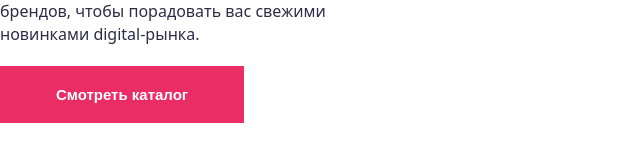
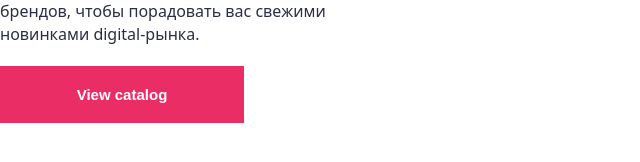
Before and after one commit to abdihalilov-dev/task, a plain HTML site: page index.html in a window 1280 px wide. Shown: the part 216-378 px from the top of the page, 0-640 px from the left. Drawn offline with nearby package versions, Linux system fonts and the light colour scheme.

Commit message:
i've changed the button

```diff
--- a/index.html
+++ b/index.html
@@ -47,7 +47,7 @@
               брендов, чтобы порадовать вас свежими <br />
               новинками digital-рынка.
             </p>
-            <button>Смотреть каталог</button>
+            <button>View catalog</button>
           </div>
           <div class="hero-right">
             <img class="drone" src="./img/drone.png" alt="img" />
```
